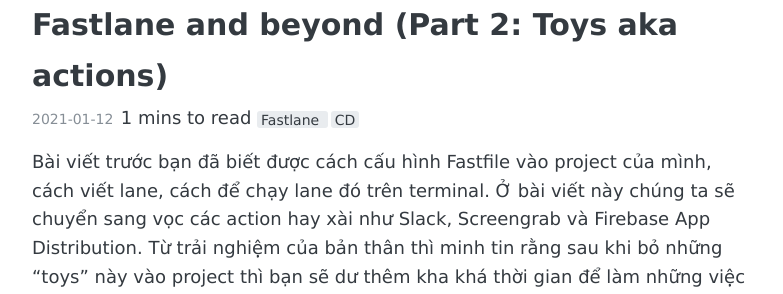
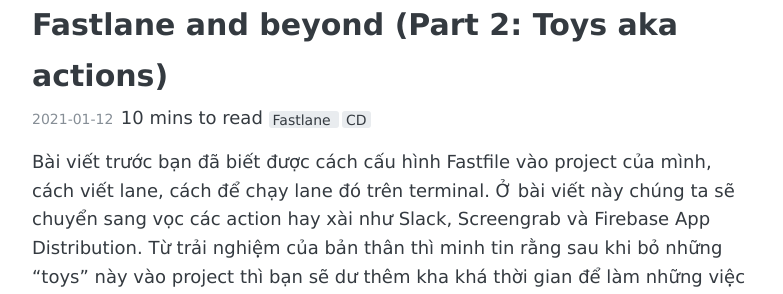
Before and after one commit to coder7eeN/coder7eeN.github.io, a Jekyll site: the page built from _posts/2021-01-12-fastlane-p2-actions.md, in a window 1280 px wide and 900 px high. Shown: the part 162-456 px from the top of the window, without its empty margins (248-1031 px from the left). Built offline with Jekyll 4.4.1, drawn with Linux system fonts in a browser that asks for light colours.

Commit message:
chore: add read time

```diff
--- a/_layouts/post.html
+++ b/_layouts/post.html
@@ -11,7 +11,7 @@
     </span>
 
     <span class="meta">
-      {% include read-time.html content=post.content %}
+      {% include read-time.html content=page.content %}
     </span>
 
     <ul class="tag">
```
